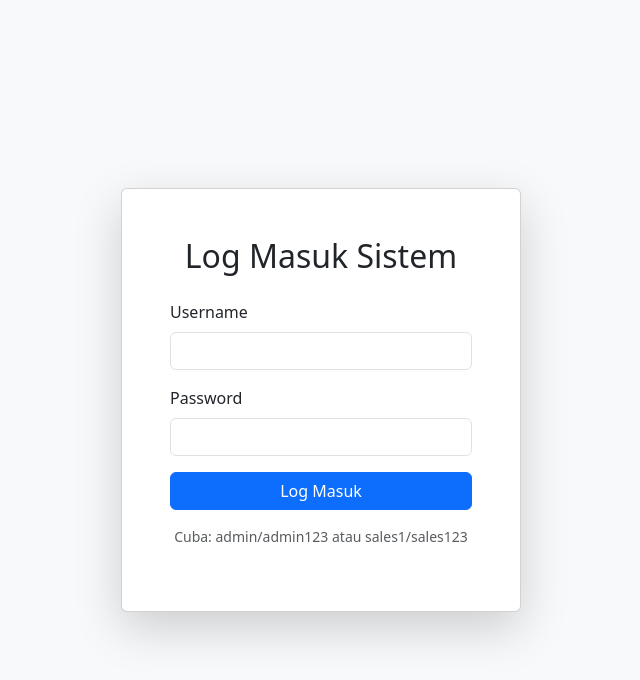
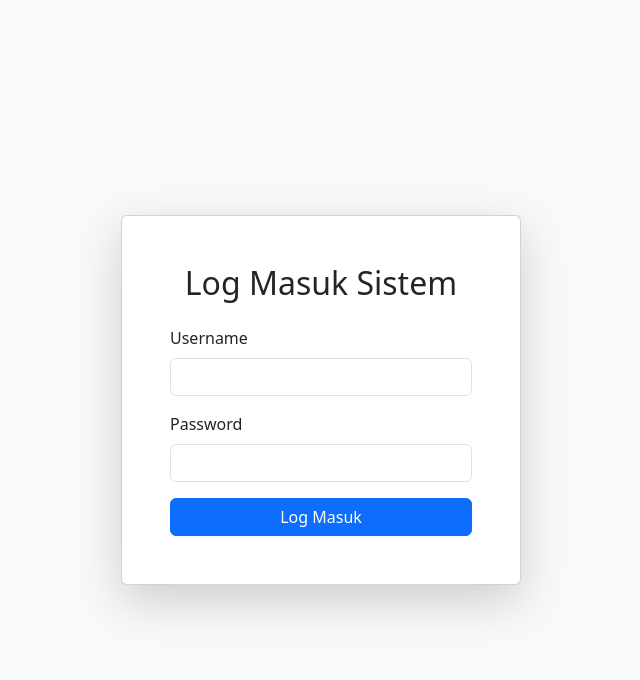
Before and after one commit to diggerdreamco-web/sistem_internal_printing, a Flask app: page / in a window 1280 px wide. Shown: the top 680 px of the page, without its empty margins (319-959 px from the left). Run offline with Flask 3, Linux system fonts and the light colour scheme.

Commit message:
Padam nota log masuk dari halaman login

```diff
--- a/templates/login.html
+++ b/templates/login.html
@@ -34,8 +34,7 @@
                 </div>
                 <button type="submit" class="btn btn-primary w-100">Log Masuk</button>
             </form>
-            <p class="mt-3 text-center text-muted small">Cuba: admin/admin123 atau sales1/sales123</p>
-        </div>
+            </div>
     </div>
     <script src="https://cdn.jsdelivr.net/npm/bootstrap@5.3.3/dist/js/bootstrap.bundle.min.js"></script>
 </body>
```
